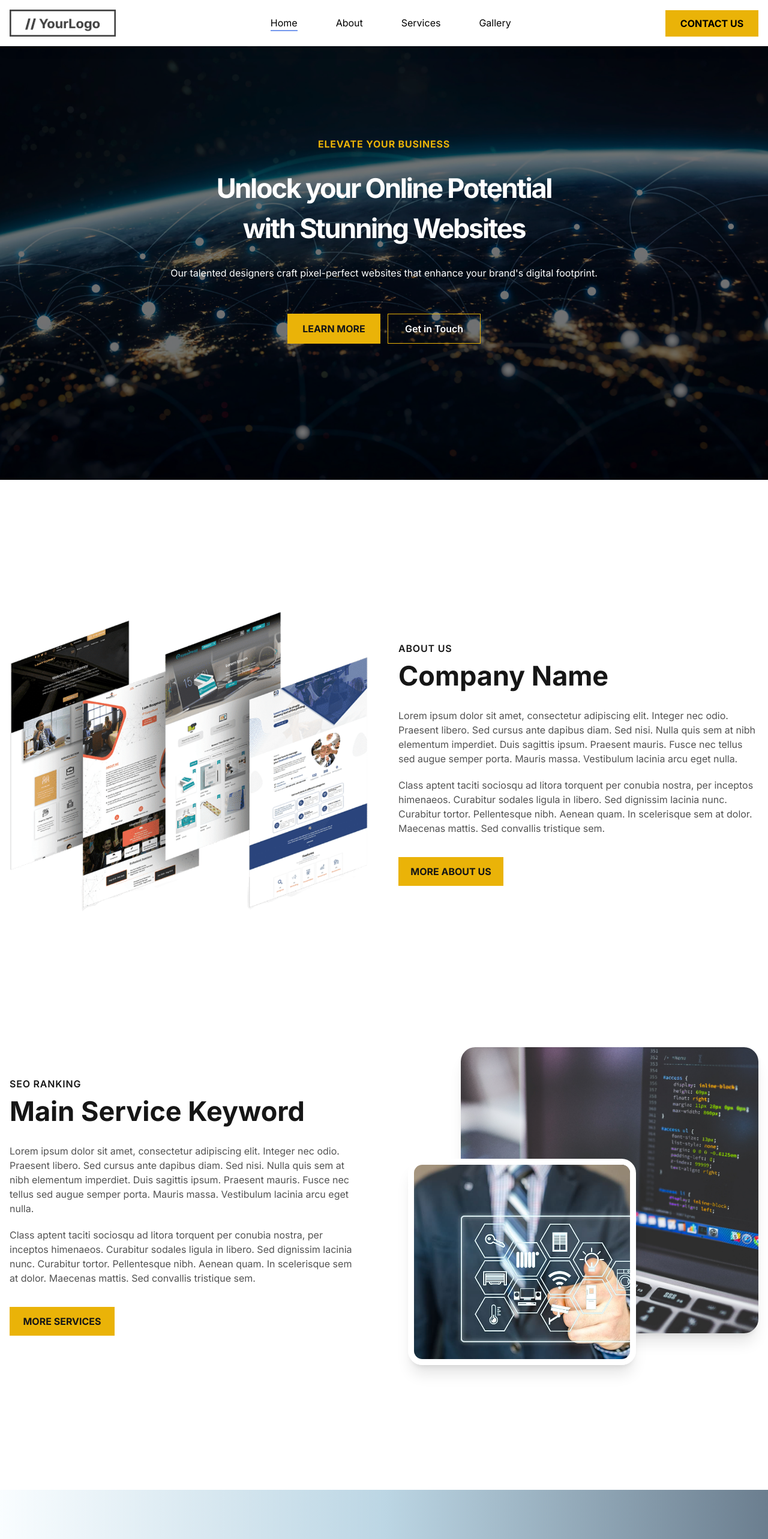
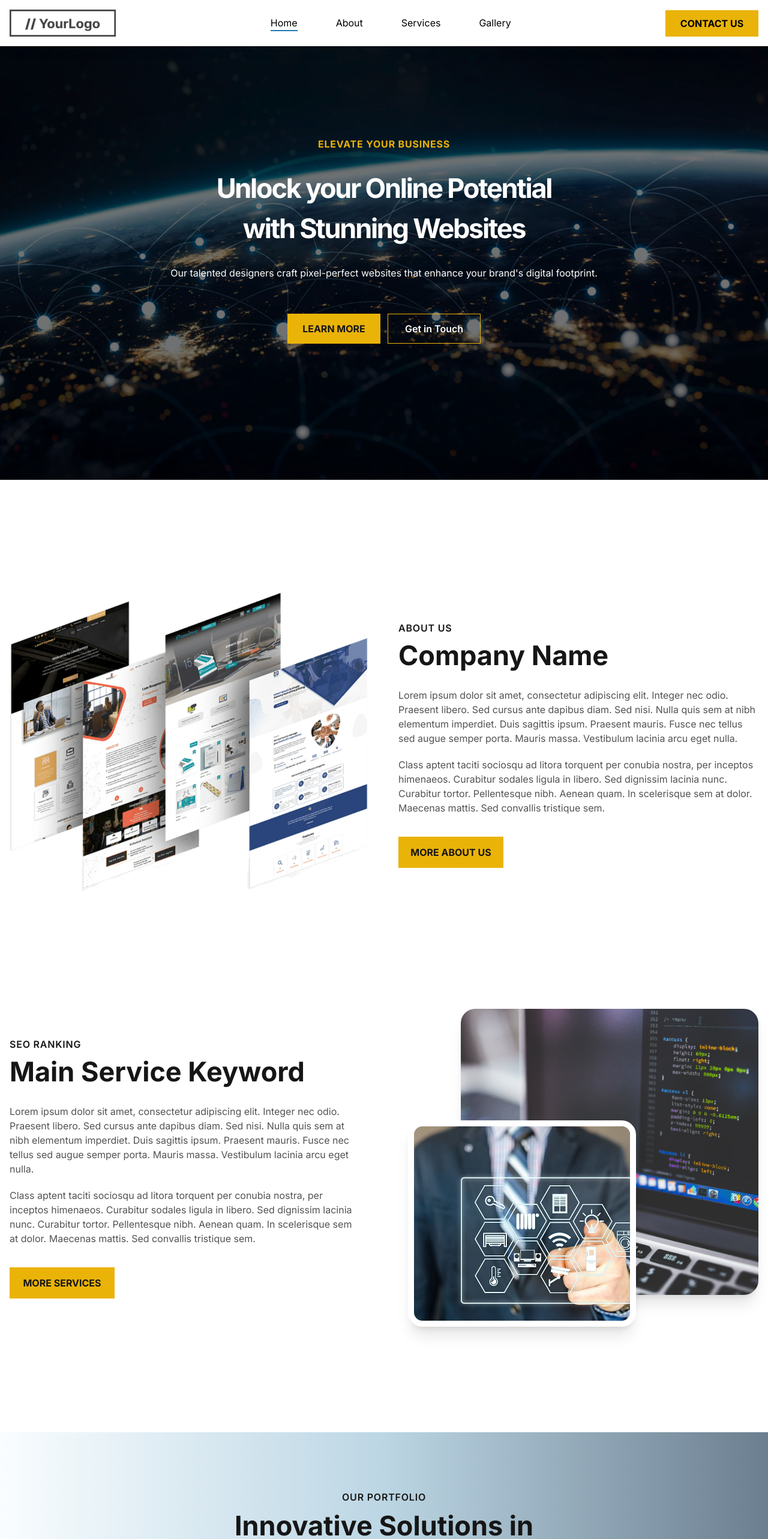
Before and after one commit to dna-projects/web-design-template, a Next.js app: page / in a window 1280 px wide. Shown: the top 2566 px of the page at 60% size. Built offline with nearby package versions, Linux system fonts and the light colour scheme.

Commit message:
Adjust padding between home page components for mobile layout.

```diff
--- a/app/page.tsx
+++ b/app/page.tsx
@@ -26,7 +26,7 @@ export default function Home() {
 
 
           {/* Landing container */}
-          <div className='landing-image flex flex-col justify-center relative h-screen min-h-[700px] mb-16 lg:mb-0'>
+          <div className='landing-image flex flex-col justify-center relative h-screen min-h-[700px]'>
             <div className='flex justify-center absolute bg-black opacity-55 w-full h-full'></div>
 
             {/* Content */}
@@ -42,7 +42,7 @@ export default function Home() {
                 <button className='border border-yellow-500 bg-yellow-500 font-bold w-[155px] py-3 hover:bg-white hover:border-white duration-200'>LEARN MORE</button>
               </Link>
               <Link href='/contact'>
-                <button className='border border-yellow-500 text-white font-semibold w-[155px] py-3 hover:bg-white hover:text-black hover:border-white duration-200 '>Get in Touch</button>
+                <button className='border border-yellow-500 text-white font-semibold w-[155px] py-3 hover:bg-white hover:text-black hover:border-white duration-200'>Get in Touch</button>
               </Link>
             </div>
           </div>
@@ -51,7 +51,7 @@ export default function Home() {
 
 
           {/* Rest of content container - first half */}
-          <div className='flex flex-col self-center gap-32 px-4 py-16 max-w-screen-2xl lg:gap-52 lg:py-52'>
+          <div className='flex flex-col self-center gap-32 px-4 py-32 max-w-screen-2xl lg:gap-44 lg:py-44'>
 
             {/* About section */}
             <div className='flex flex-col justify-between mx-auto gap-12 lg:flex-row 2xl:px-0'>
@@ -71,7 +71,7 @@ export default function Home() {
                 <p className='text-neutral-600 mt-5'>Lorem ipsum dolor sit amet, consectetur adipiscing elit. Integer nec odio. Praesent libero. Sed cursus ante dapibus diam. Sed nisi. Nulla quis sem at nibh elementum imperdiet. Duis sagittis ipsum. Praesent mauris. Fusce nec tellus sed augue semper porta. Mauris massa. Vestibulum lacinia arcu eget nulla.</p>
                 <p className='text-neutral-600 mt-5'>Class aptent taciti sociosqu ad litora torquent per conubia nostra, per inceptos himenaeos. Curabitur sodales ligula in libero. Sed dignissim lacinia nunc. Curabitur tortor. Pellentesque nibh. Aenean quam. In scelerisque sem at dolor. Maecenas mattis. Sed convallis tristique sem.</p>
                 <Link href='/about' className='w-[175px]'>
-                  <button className='border-2 border-yellow-500 bg-yellow-500 font-bold w-full mt-9 py-2.5 hover:bg-white hover:border-yellow-500 duration-200'>MORE ABOUT US</button>
+                  <button className='border-2 border-yellow-500 bg-yellow-500 font-bold w-full mt-9 py-3 hover:bg-white hover:border-yellow-500 duration-200'>MORE ABOUT US</button>
                 </Link>
               </div>
             </div>
@@ -84,7 +84,7 @@ export default function Home() {
                 <p className='text-neutral-600 mt-5'>Lorem ipsum dolor sit amet, consectetur adipiscing elit. Integer nec odio. Praesent libero. Sed cursus ante dapibus diam. Sed nisi. Nulla quis sem at nibh elementum imperdiet. Duis sagittis ipsum. Praesent mauris. Fusce nec tellus sed augue semper porta. Mauris massa. Vestibulum lacinia arcu eget nulla.</p>
                 <p className='text-neutral-600 mt-5'>Class aptent taciti sociosqu ad litora torquent per conubia nostra, per inceptos himenaeos. Curabitur sodales ligula in libero. Sed dignissim lacinia nunc. Curabitur tortor. Pellentesque nibh. Aenean quam. In scelerisque sem at dolor. Maecenas mattis. Sed convallis tristique sem.</p>
                 <Link href='/about' className='w-[175px]'>
-                  <button className='border-2 border-yellow-500 bg-yellow-500 font-bold w-full mt-9 py-2.5 hover:bg-white hover:border-yellow-500 duration-200'>MORE SERVICES</button>
+                  <button className='border-2 border-yellow-500 bg-yellow-500 font-bold w-full mt-9 py-3 hover:bg-white hover:border-yellow-500 duration-200'>MORE SERVICES</button>
                 </Link>
               </div>
               {/* <div className='self-center max-w-[550px] h-full lg:max-w-[650px] lg:h-[530px] lg:w-1/2'>
@@ -105,22 +105,31 @@ export default function Home() {
 
 
           {/* Gallery container */}
-          {/* <div className='flex flex-col self-center text-center w-screen bg-gradient-to-r px-4 pt-40 pb-36 from-[#F4FAFF] via-[#E5E8F2] to-[#EFE5F2] md:px-10'> */}
-          {/* <div className='flex flex-col self-center text-center w-screen bg-gradient-to-r px-4 pt-40 pb-36 from-[#F4FAFF] via-[#E4EAF5] to-[#D0D7EF] md:px-10'> */}
-          {/* <div className='flex flex-col self-center text-center w-screen bg-gradient-to-r px-4 pt-40 pb-36 from-[#F1F8FF] via-[#DBE7F4] to-[#8B9AB9] md:px-10'> */}
-          <div className='flex flex-col self-center text-center w-screen bg-gradient-to-r px-4 pt-16 pb-16 lg:pt-40 lg:pb-36 from-[#F9FDFF] via-[#BCD6E4] to-[#6B7E8F] md:px-10'>
+          {/* <div className='flex flex-col self-center text-center w-screen bg-gradient-to-r from-[#F4FAFF] via-[#E5E8F2] to-[#EFE5F2] px-4 pt-16 pb-16 md:px-10 lg:pt-24 lg:pb-24'> */}
+          {/* <div className='flex flex-col self-center text-center w-screen bg-gradient-to-r from-[#F4FAFF] via-[#E4EAF5] to-[#D0D7EF] px-4 pt-16 pb-16 md:px-10 lg:pt-24 lg:pb-24'> */}
+          {/* <div className='flex flex-col self-center text-center w-screen bg-gradient-to-r from-[#F1F8FF] via-[#DBE7F4] to-[#8B9AB9] px-4 pt-16 pb-16 md:px-10 lg:pt-24 lg:pb-24'> */}
+          <div className='flex flex-col self-center text-center w-screen bg-gradient-to-r from-[#F9FDFF] via-[#BCD6E4] to-[#6B7E8F] px-4 pt-16 pb-16 md:px-10 lg:pt-24 lg:pb-24'>
             <div className='font-semibold tracking-wider'>OUR PORTFOLIO</div>
-            <div className='self-center text-[33px] font-bold mt-2 mb-20 max-w-[400px] leading-tight xl:text-[45px] xl:max-w-[500px]'>Innovative Solutions in Every Project</div>
+            <div className='self-center text-[33px] font-bold mt-2 mb-16 max-w-[400px] leading-tight lg:mb-20 xl:text-[45px] xl:max-w-[500px]'>Innovative Solutions in Every Project</div>
             <Carousel images={images} />
+            <Link href='/gallery' className='self-center w-[175px]'>
+              <button className='border-2 border-[#161616] bg-[#161616] text-white font-semibold w-full mt-6 py-3 hover:bg-transparent hover:text-[#161616] duration-200 lg:mt-12'>FULL GALLERY</button>
+            </Link>
           </div>
 
 
 
 
-          <div className='self-center h-52 mt-52'> Reviews </div>
+          {/* Rest of content container - second half */}
+          <div className='flex flex-col self-center gap-32 px-4 py-32 max-w-screen-2xl lg:gap-44 lg:py-44'>
 
+            {/* Reviews container */}
+            <div className='flex flex-col self-center text-center px-4'>
+              <div className='font-semibold tracking-wider'>OUR REVIEWS</div>
+              <div className='self-center text-[33px] font-bold mt-2 mb-16 leading-tight lg:mb-20 xl:text-[45px]'>What Our Customers Have to Say</div>
+            </div>
 
-
+          </div>
       </main>
       <Footer />
     </>
--- a/tailwind.config.ts
+++ b/tailwind.config.ts
@@ -12,7 +12,8 @@ const config: Config = {
 
       },
       colors: {
-        'primary': '#7598ED',
+        'primary': '#207AB1',
+        // 'primary': '#7598ED',
         // 'primary': '#eab308',
       },
       screens: {
```
